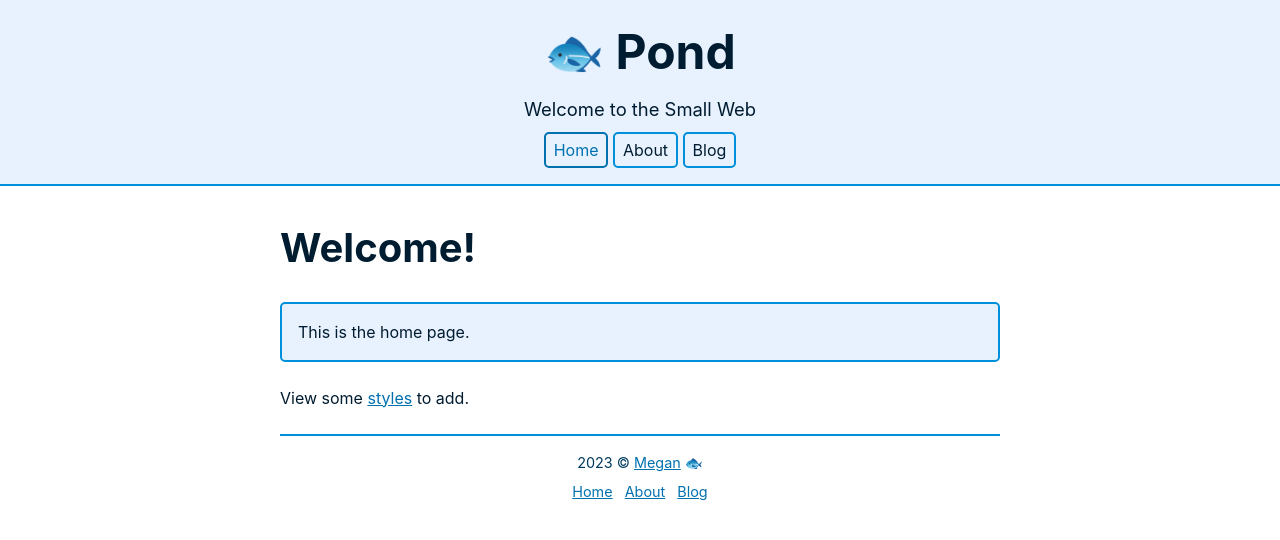
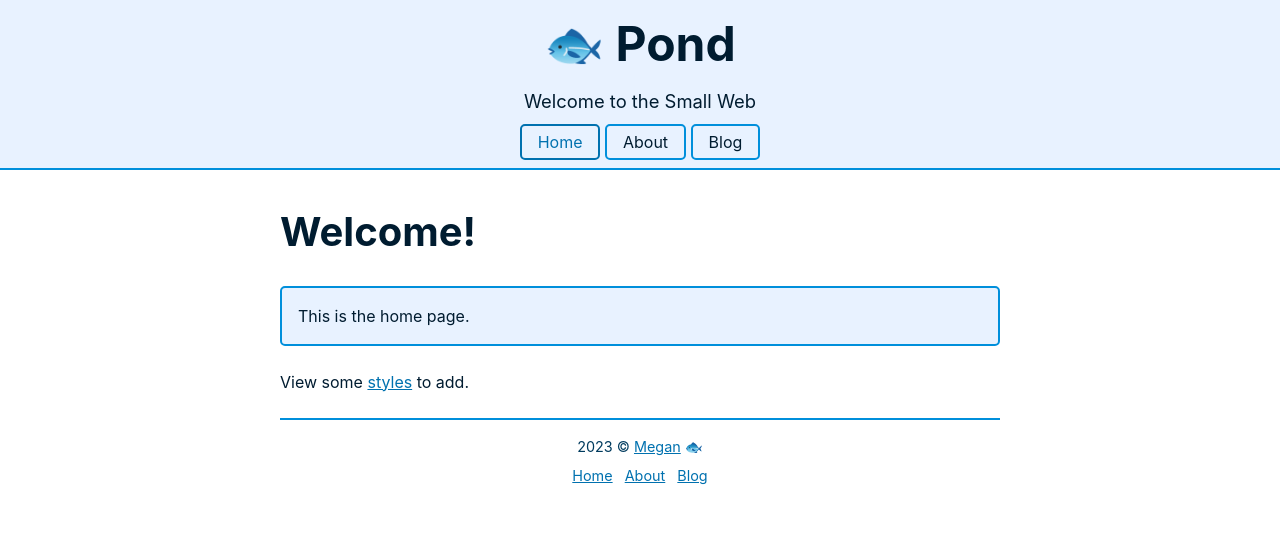
Before and after one commit to megdna/pond, a Jekyll site: the page built from index.md, in a window 1280 px wide. Shown: the top 540 px of the page. Built offline with Jekyll 4.4.1, drawn with Linux system fonts in a browser that asks for light colours.

Commit message:
Update style

```diff
--- a/_layouts/post.html
+++ b/_layouts/post.html
@@ -2,6 +2,6 @@
 layout: default
 ---
 <h2>{{ page.title }}</h2>
-{% if page.description %}<p class="notice">{{ page.description }}</p>{% endif %}
+{% if page.description %}<div class="notice">{{ page.description }}</div>{% endif %}
 {% if page.date %}<cite>Posted on {{ page.date | date_to_string }}</cite>{% endif %}
 {{ content }}
--- a/index.md
+++ b/index.md
@@ -5,5 +5,4 @@ title: Welcome!
 description: This is the home page.
 image: /images/blue.jpg
 ---
-
 View some [styles]({{ site.baseurl}}/style) to add.
--- a/style.css
+++ b/style.css
@@ -53,7 +53,7 @@ body > * {
 body > header {
   background-color: var(--bg-box);
   border-bottom: 2px solid var(--border);
-  padding: 0.5rem;
+  padding: 0 0.5rem 1rem 0.5;
   text-align: center;
   grid-column: 1 / -1;
 }
@@ -81,7 +81,7 @@ header > nav a:visited {
   border-radius: 5px;
   color: var(--text);
   display: inline-block;
-  padding: 0 0.5rem;
+  padding: 0 1rem;
   text-decoration: none;
 }
 
```
Also changed, not shown: 404.md (+0 -1 lines).
